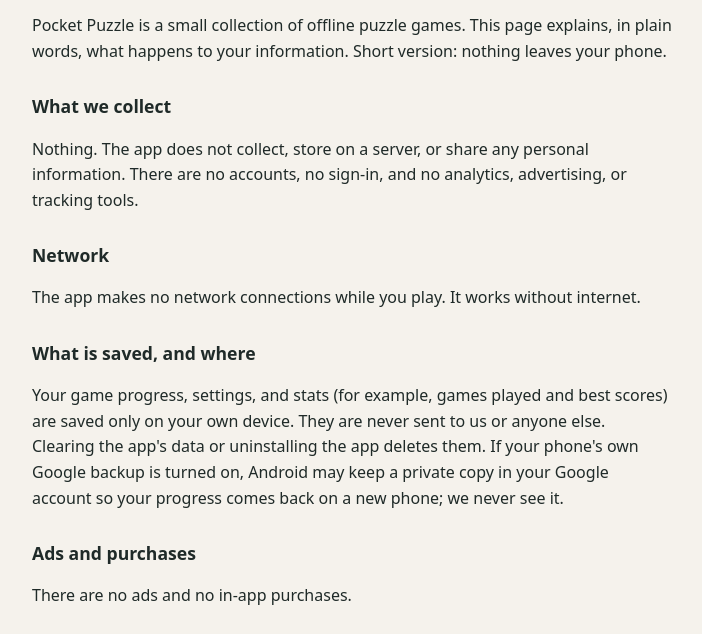
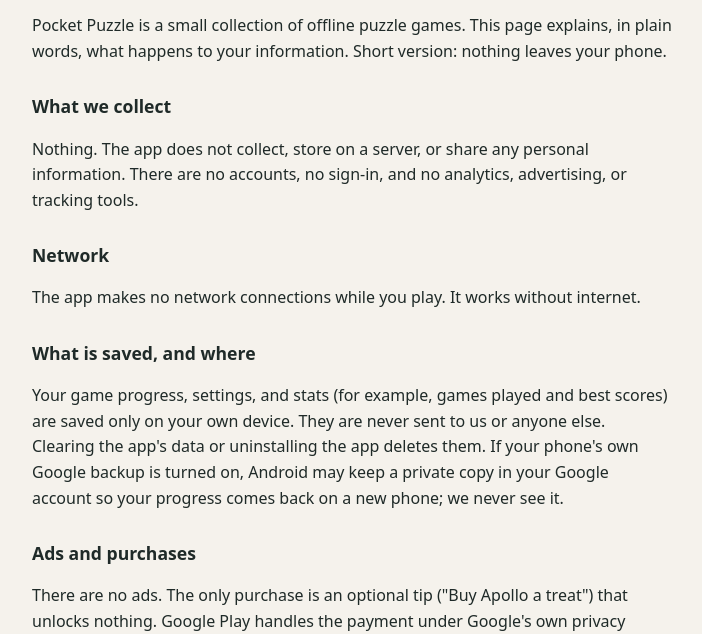
Before and after one commit to Rambo-AI97/pocket-puzzle-site, a plain HTML site: page privacy.html in a window 1280 px wide. Shown: the part 137-771 px from the top of the page, without its empty margins (288-990 px from the left). Drawn offline with Linux system fonts and the light colour scheme.

Commit message:
Privacy: optional tip jar via Google Play

```diff
--- a/privacy.html
+++ b/privacy.html
@@ -29,7 +29,8 @@
   <p>Your game progress, settings, and stats (for example, games played and best scores) are saved only on your own device. They are never sent to us or anyone else. Clearing the app's data or uninstalling the app deletes them. If your phone's own Google backup is turned on, Android may keep a private copy in your Google account so your progress comes back on a new phone; we never see it.</p>
 
   <h2>Ads and purchases</h2>
-  <p>There are no ads and no in-app purchases.</p>
+  <p>There are no ads. The only purchase is an optional tip ("Buy Apollo a treat") that unlocks nothing. Google Play handles the payment under Google's own privacy policy; the app never sees your card or account details and stores nothing about the tip.</p> <!-- Apollo = the in-game dog, public in the app. privacy-ok
+  -->
 
   <h2>Sharing</h2>
   <p>We do not share data with third parties because we do not have any data. If you tap a Share button in the app, your phone's own share menu opens with a short text you can send; that is your choice and is handled by your phone, not by the app.</p>
```
